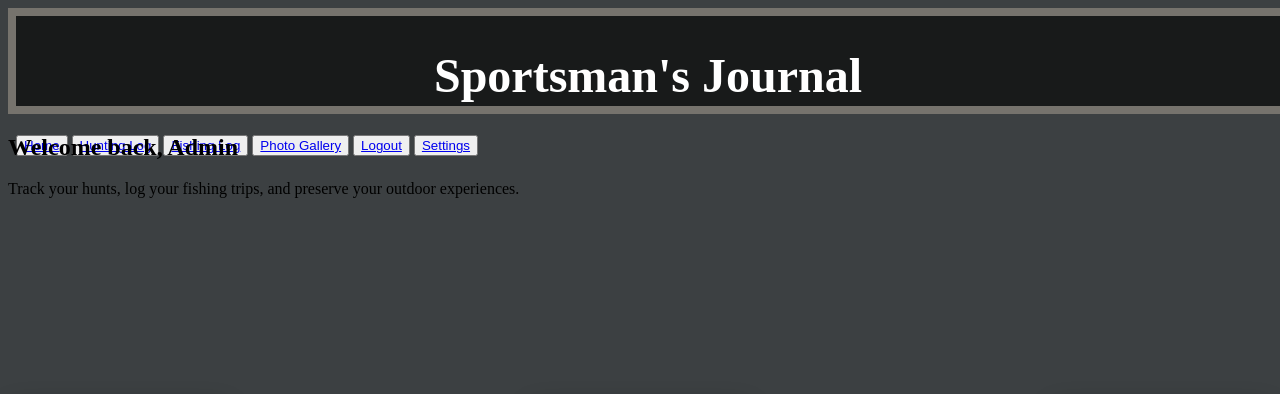
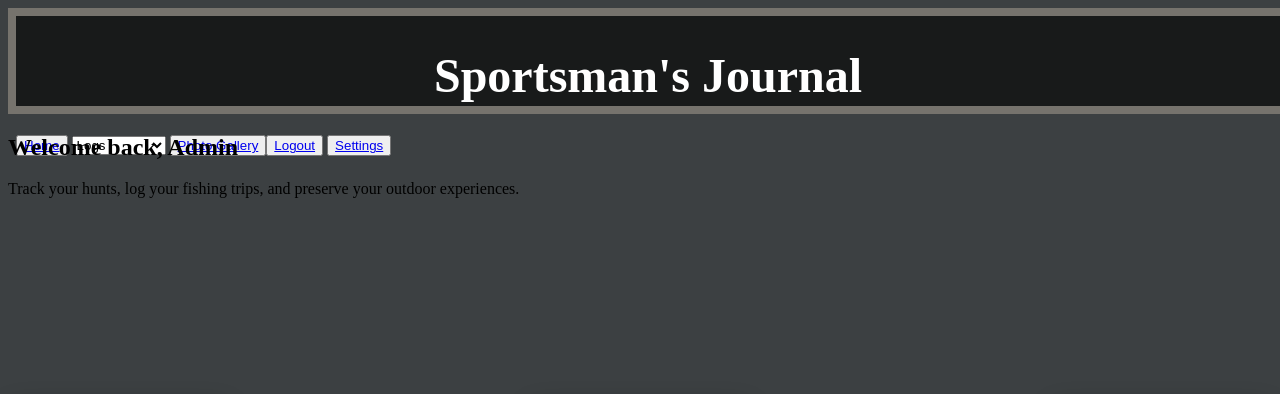
Before and after one commit to Tyler32J/Sportsman-Journal-Project, a Django app: page /home/ in a window 1280 px wide. Shown: the top 394 px of the page. Run offline with Django 5.2, Linux system fonts and the light colour scheme; a user stored in the database is signed in.

Commit message:
Added dropdown menu

```diff
--- a/app/templates/base.html
+++ b/app/templates/base.html
@@ -16,12 +16,34 @@
         <nav class="main-nav">
 
             <button class=""><a href="{% url 'home' %}">Home</a></button>
-            <button class=""><a href="{% url 'hunting' %}">Hunting Log</a></button>
-            <button class=""><a href="{% url 'fishing' %}">Fishing Log</a></button>
-            <button class=""><a href="{% url 'photo' %}">Photo Gallery</a></button>
+
+        <select onchange="if (this.value) window.location.href=this.value;">
+
+            {% if request.resolver_match.url_name != 'hunting' and request.resolver_match.url_name != 'fishing' %}
+                <option value="" selected>Logs</option>
+            {% endif %}
+
+            <option
+                value="{% url 'hunting' %}"
+                {% if request.resolver_match.url_name == 'hunting' %}selected{% endif %}
+            >
+                Hunting Log
+            </option>
+
+            <option
+
+                value="{% url 'fishing' %}"
+                {% if request.resolver_match.url_name == 'fishing' %}selected{% endif %}
+            >
+                Fishing Log
+            </option>
+            {% comment %} <option value="{% url 'hunting' %}">Hunting Log</option>
+            <option value="{% url 'fishing' %}">Fishing Log</option> {% endcomment %}
+        </select>
+
+            <button class=""><a href="{% url 'photo' %}">Photo Gallery</a>
             <button class=""><a href="{% url 'logout' %}">Logout</a></button>
             <button class=""><a href="{% url 'admin:index' %}">Settings</a></button>
-
         </nav>
     </header>
 
```
Also changed, not shown: app/static/styles.css (line endings or trailing spaces), db.sqlite3, media/images/Brads_Catfish_WqcRcEt.jpg (added).
